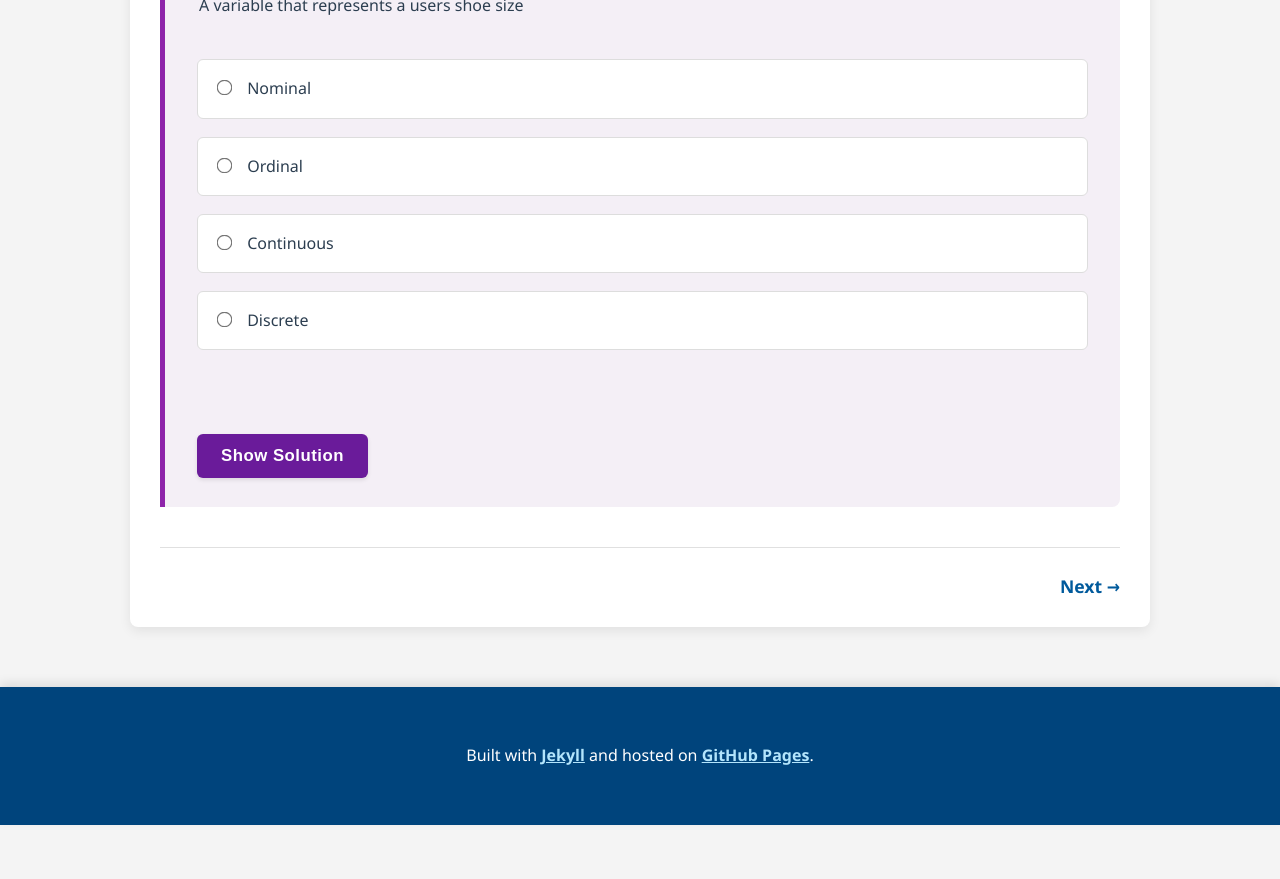
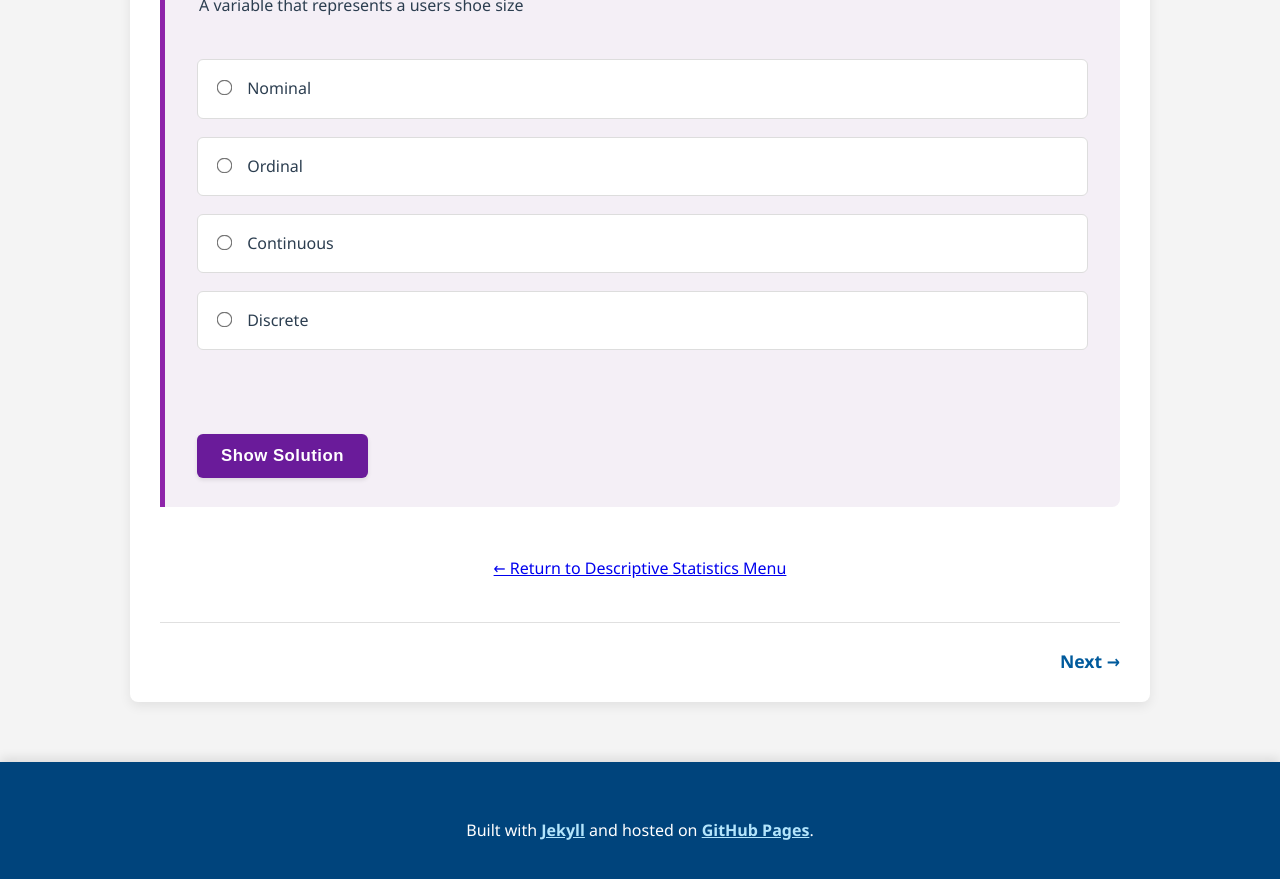
Before and after one commit to probe973/nbs-4104b, a Jekyll site: the page built from descriptive/01-types-of-data.md, in a window 1280 px wide and 900 px high, scrolled down 4836 px. Shown: the top 879 px of the window. Built offline with Jekyll 4.4.1, drawn with Linux system fonts in a browser that asks for light colours; before the commit the page ends 5661 px from its top, so only the background shows below that.

Commit message:
Update 01-types-of-data.md

```diff
--- a/descriptive/01-types-of-data.md
+++ b/descriptive/01-types-of-data.md
@@ -109,5 +109,8 @@ For the following variables, how would you classify them?
     solution_text="This is a numerical quantity but can only take fixed values (5, 5.5, 6, ...).  This is discrete data."
 %}
 
-<!-- This automatically adds the "Previous" and "Next" navigation buttons -->
+<div style="text-align: center; margin-top: 3em;">
+    <a href="{{ "/descriptive/" | relative_url }}">← Return to Descriptive Statistics Menu</a>
+</div>
+
 {% include pagination.html %}
```
